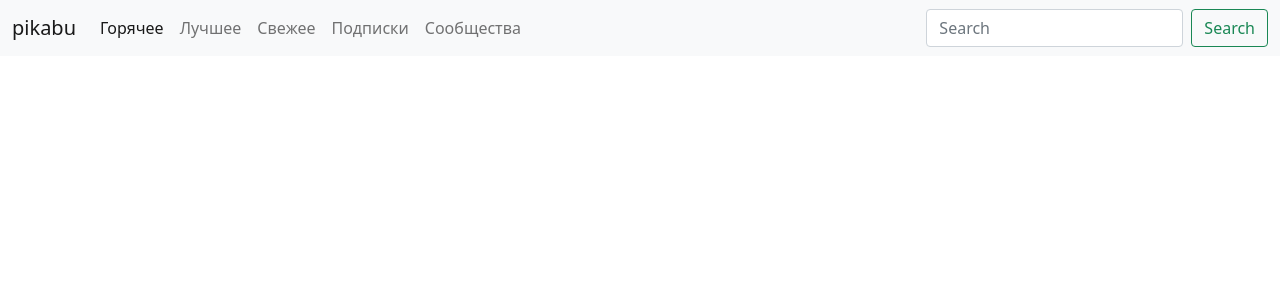
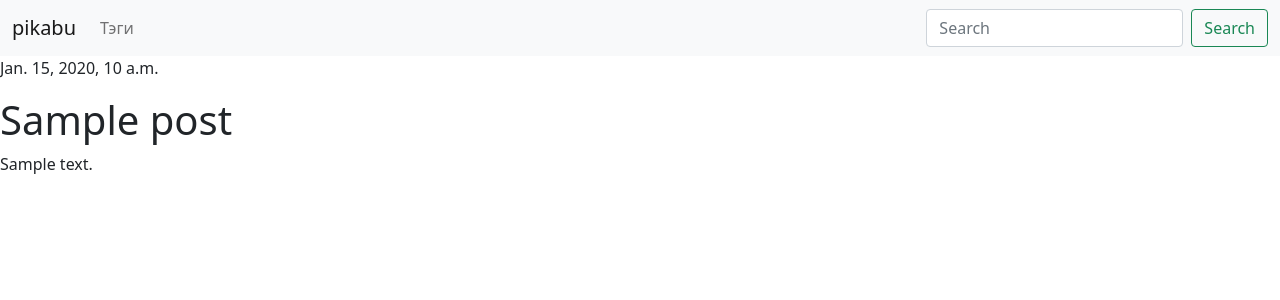
Before and after one commit to panohin/pikadu, a Django app: template pikabu_proj/pikadu_app/templates/pikadu_app/post_detail.html in a window 1280 px wide. Shown: the top 300 px of the page. Run offline with Django 3.2, Linux system fonts and the light colour scheme; the template is opened without the code that fills it: values that come from a table or form of the project are taken from there, others are empty; tables that the repository leaves empty hold one stand-in row (values such as "Sample post").

Commit message:
active post list, tag list and post details

```diff
--- a/pikabu_proj/pikadu_app/admin.py
+++ b/pikabu_proj/pikadu_app/admin.py
@@ -1,4 +1,5 @@
 from django.contrib import admin
-from .models import Post
+from .models import Post, Tag
 
 admin.site.register(Post)
+admin.site.register(Tag)
--- a/pikabu_proj/pikadu_app/models.py
+++ b/pikabu_proj/pikadu_app/models.py
@@ -1,19 +1,40 @@
 from django.db import models
 from django.db.models import Model
+from django.urls import reverse
 from django.utils.text import slugify
 
 
 class Post(Model):
     title = models.CharField(max_length=50)
     body = models.TextField()
-    slug = models.SlugField(max_length=50, unique=True)
+    slug = models.SlugField(max_length=50, unique=True, blank=True)
     date_published = models.DateTimeField(auto_now_add=True)
     likes = models.IntegerField(null=True)
+
+    def __str__(self):
+        return self.title
 
     def save(self, *args, **kwargs):
         if not self.id:
             self.slug = slugify(self.title)
         super().save(*args, **kwargs)
 
+    def get_absolute_url(self):
+        return reverse('post_detail_url', kwargs={'slug_from_request':self.slug})
+
     class Meta:
         ordering = ['-date_published']
+
+class Tag(Model):
+    name = models.CharField(max_length=50)
+    slug = models.SlugField(max_length=50, unique=True, blank=True)
+    posts = models.ManyToManyField(Post, related_name='tag')
+
+    def __str__(self):
+        return self.name
+
+
+    def save(self, *args, **kwargs):
+        if not self.id:
+            self.slug = slugify(self.name)
+        super().save(*args, **kwargs)
--- a/pikabu_proj/pikadu_app/templates/pikadu_app/post_detail.html
+++ b/pikabu_proj/pikadu_app/templates/pikadu_app/post_detail.html
@@ -1,9 +1,12 @@
 {% extends 'index.html' %}
 
 {% block title %}
-
+{{ post.title }}
 {% endblock %}
 
 
 {% block content %}
+<p>{{ post.date_published }}</p>
+<h1>{{ post.title }}</h1>
+<p>{{ post.body }}</p>
 {% endblock %}
--- a/pikabu_proj/pikadu_app/urls.py
+++ b/pikabu_proj/pikadu_app/urls.py
@@ -3,6 +3,7 @@
 from . import views
 
 urlpatterns = [
-    path('/<slug:slug>', views.post_detail, name='post_detail'),
+    path('tags', views.tag_list, name='tag_list_url'),
+    path('<str:slug_from_request>', views.post_detail, name='post_detail_url'),
     path('', views.post_list, name='post_list'),
 ]
--- a/pikabu_proj/templates/index.html
+++ b/pikabu_proj/templates/index.html
@@ -9,28 +9,16 @@
 
 <nav class="navbar navbar-expand-lg navbar-light bg-light">
   <div class="container-fluid">
-    <a class="navbar-brand" href="#">pikabu</a>
+    <a class="navbar-brand" href="{% url 'post_list' %}">pikabu</a>
     <button class="navbar-toggler" type="button" data-bs-toggle="collapse" data-bs-target="#navbarSupportedContent" aria-controls="navbarSupportedContent" aria-expanded="false" aria-label="Toggle navigation">
       <span class="navbar-toggler-icon"></span>
     </button>
     <div class="collapse navbar-collapse" id="navbarSupportedContent">
       <ul class="navbar-nav me-auto mb-2 mb-lg-0">
+
         <li class="nav-item">
-          <a class="nav-link active" aria-current="page" href="#">Горячее</a>
+          <a class="nav-link" href="{% url 'tag_list_url' %}">Тэги</a>
         </li>
-        <li class="nav-item">
-          <a class="nav-link" href="#">Лучшее</a>
-        </li>
-          <li class="nav-item">
-          <a class="nav-link" href="#">Свежее</a>
-        </li>
-          <li class="nav-item">
-          <a class="nav-link" href="#">Подписки</a>
-        </li>
-          <li class="nav-item">
-          <a class="nav-link" href="#">Сообщества</a>
-        </li>
-
       </ul>
       <form class="d-flex">
         <input class="form-control me-2" type="search" placeholder="Search" aria-label="Search">
```
Also changed, not shown: pikabu_proj/pikadu_app/templates/pikadu_app/object_list.html (added, +29 -0 lines), pikabu_proj/pikadu_app/templates/pikadu_app/post_list.html (deleted, +0 -22 lines), pikabu_proj/pikadu_app/views.py (+16 -4 lines), 1 other file.
